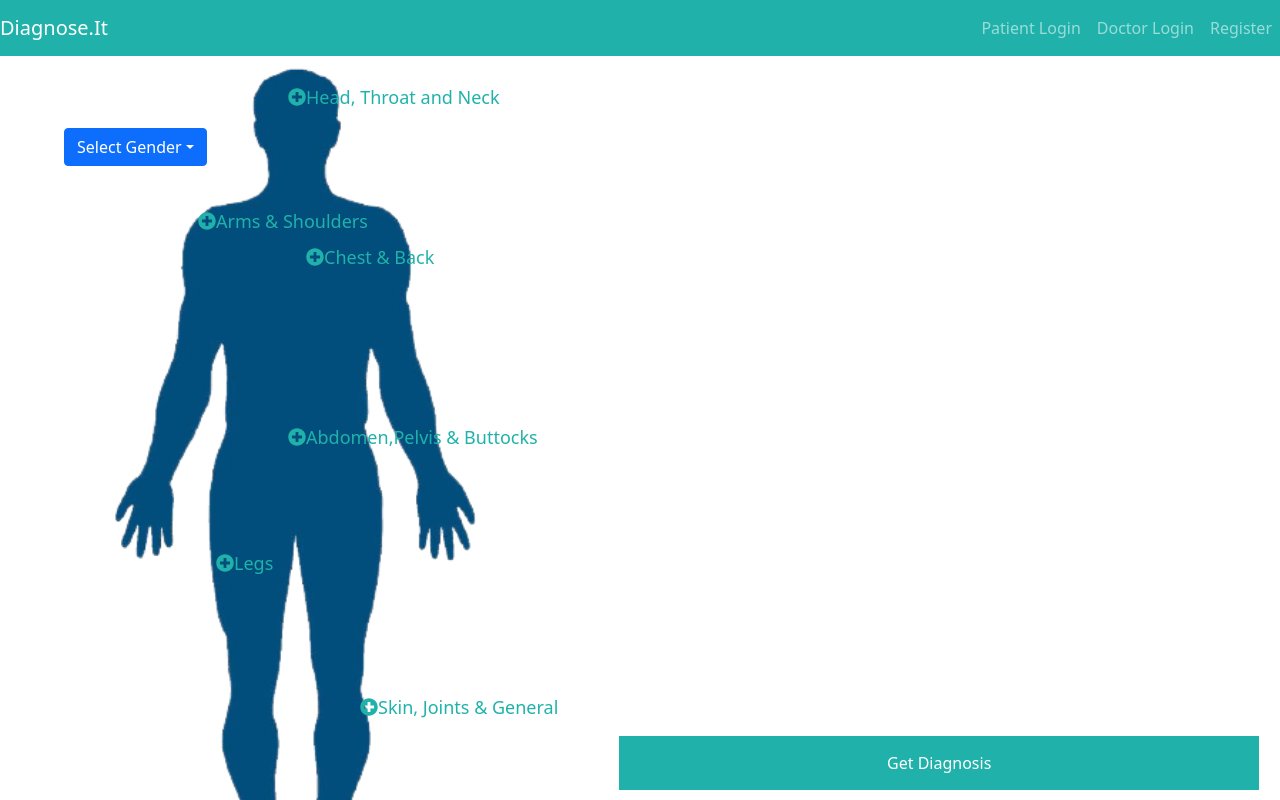
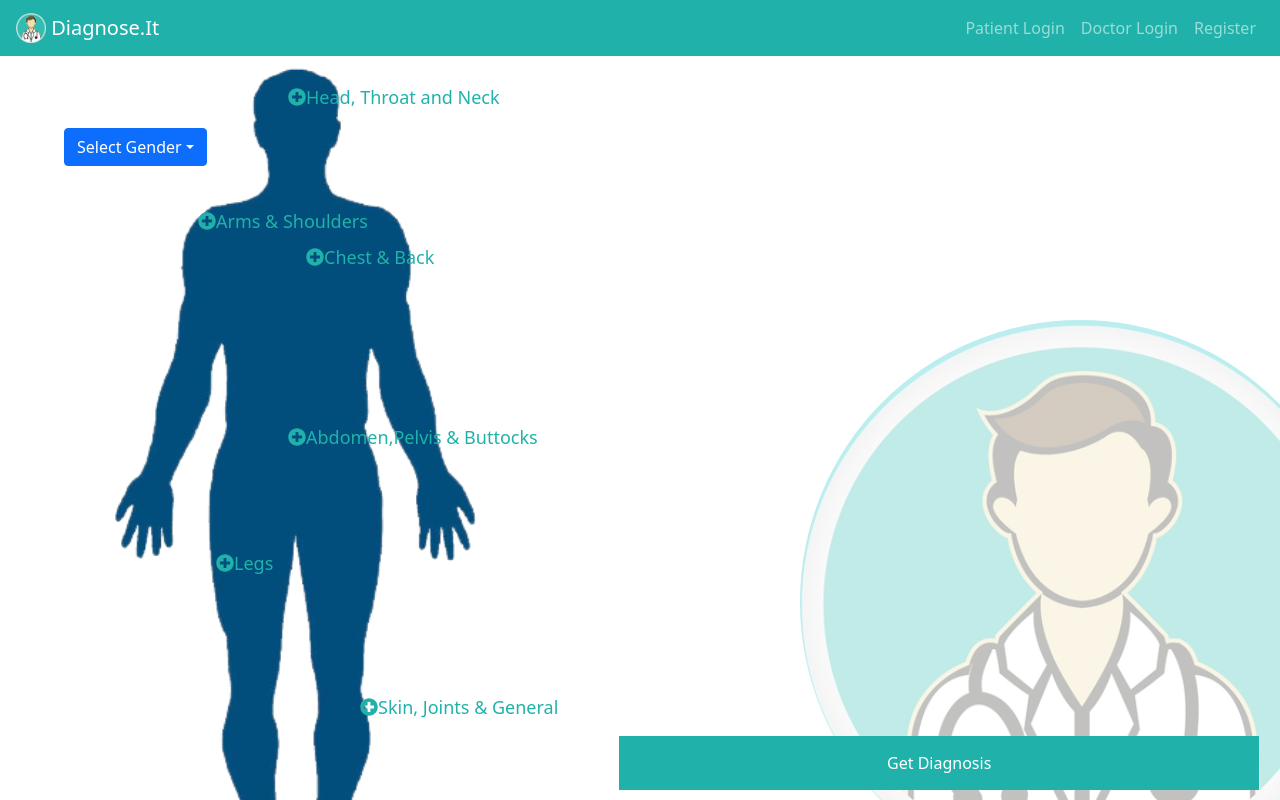
Before and after one commit to nvTwistt/final_project, a React (Create React App) app: page / in a window 1280 px wide. Built offline with nearby package versions, Linux system fonts and the light colour scheme.

Commit message:
add logo to background and nav bar

```diff
--- a/src/components/App.css
+++ b/src/components/App.css
@@ -8,6 +8,14 @@
   display: flexbox;
 }
 
+.background{
+  position: fixed;
+  top: 20rem;
+  left: 50rem;
+  opacity: 0.3;
+}
+
+
 .diagnosis {
   display: flex;
   justify-content: center;
--- a/src/components/App.js
+++ b/src/components/App.js
@@ -2,7 +2,7 @@ import "./App.css";
 import SymptomsPage from "./symptoms/SymptomsPage";
 import NavigationBar from "./navigationBar/NavigationBar";
 import Login from "./login/Login";
-import Diagnosis from "./diagnosis/diagnosis"
+import Diagnosis from "./diagnosis/diagnosis";
 import { BrowserRouter as Router, Route } from "react-router-dom";
 import { useContext } from "react";
 import { authContext } from "./login/AuthProvider";
@@ -13,16 +13,19 @@ export default function App(props) {
 
   return (
     <Router>
-    <NavigationBar />
+      <NavigationBar />
       <div className="App">
+        <div className="background">
+          <img alt="background" src="/logo.png" />
+        </div>
 
         <Route exact={true} path="/">
           <SymptomsPage />
         </Route>
 
         <Route exact={true} path="/patients/login">
-        <h1 className="login-type">Patient Login</h1>
-        {!auth && <Login />}
+          <h1 className="login-type">Patient Login</h1>
+          {!auth && <Login />}
         </Route>
 
         <Route exact={true} path="/doctors/login">
@@ -36,11 +39,11 @@ export default function App(props) {
         </Route>
 
         <Route exact={true} path="/diagnosis">
-          <Diagnosis className="diagnosis"/>
+          <Diagnosis className="diagnosis" />
         </Route>
         <Route exact={true} path="/appointments">
-        <AppointmentRequest/>
-      </Route>
+          <AppointmentRequest />
+        </Route>
       </div>
     </Router>
   );
--- a/src/components/navigationBar/NavigationBar.css
+++ b/src/components/navigationBar/NavigationBar.css
@@ -2,6 +2,8 @@
   background-color: lightseagreen;
   position: sticky;
   top: 0;
+  align-content: center;
+  padding: 1rem;
 }
 
 .link-custom {
--- a/src/components/navigationBar/NavigationBar.js
+++ b/src/components/navigationBar/NavigationBar.js
@@ -10,15 +10,28 @@ export default function NavigationBar(props) {
   return (
     <Navbar fixed="top" className="navbar-custom" variant="dark">
       <Navbar.Brand href="/">
+        <img
+          src="/logo.png"
+          width="30"
+          height="30"
+          className="d-inline-block align-top"
+          alt="React Bootstrap logo"
+        />{'  '}
         Diagnose.It
       </Navbar.Brand>
 
       <Navbar.Toggle aria-controls="basic-navbar-nav" />
       <Navbar.Collapse id="basic-navbar-nav">
         <Nav className="ms-auto">
-        {auth && <Nav.Link className="user-logged-in">{`Logged in as ${user.name}`}</Nav.Link>}
+          {auth && (
+            <Nav.Link className="user-logged-in">{`Logged in as ${user.name}`}</Nav.Link>
+          )}
           {auth && <Nav.Link href="/appointmets">My Appointments</Nav.Link>}
-        {auth && <Nav.Item><Logout /></Nav.Item>}
+          {auth && (
+            <Nav.Item>
+              <Logout />
+            </Nav.Item>
+          )}
 
           {!auth && <Nav.Link href="/patients/login">Patient Login</Nav.Link>}
 
```
Also changed, not shown: public/logo.png (added). Lines whose indentation alone changed are shown as unchanged.
